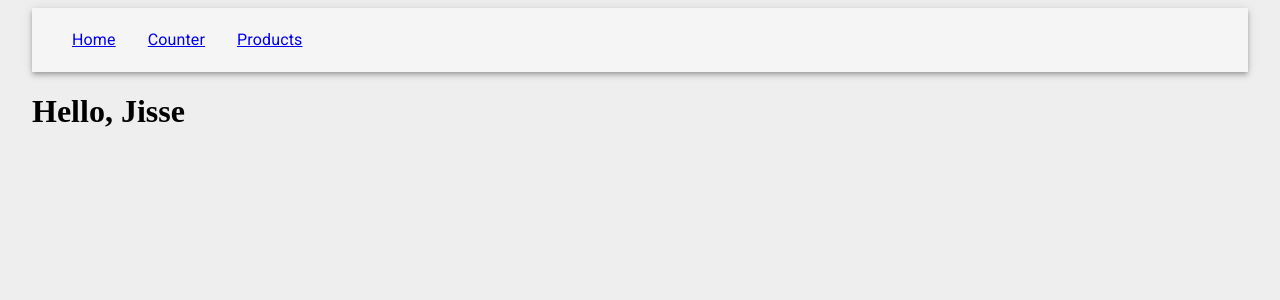
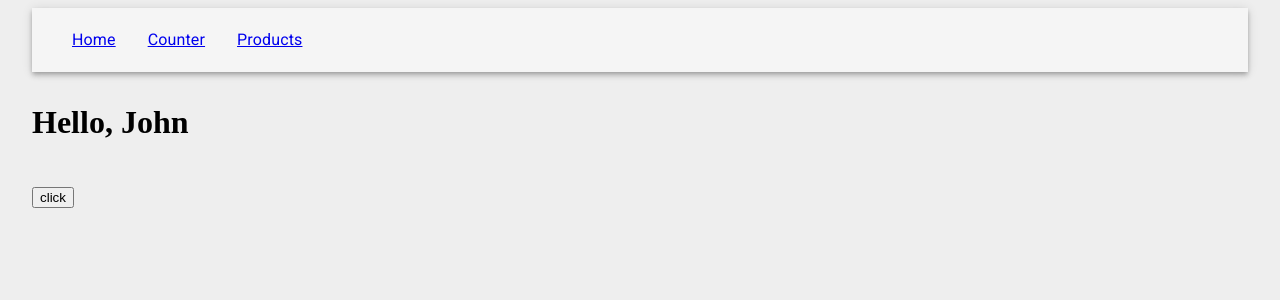
Before and after one commit to yireo-training/react-playground, a React app: page / in a window 1280 px wide. Shown: the top 300 px of the page. Built offline with nearby package versions, Linux system fonts and the light colour scheme.

Commit message:
Pending changes

```diff
--- a/src/App/Home/Greeting.js
+++ b/src/App/Home/Greeting.js
@@ -1,7 +1,24 @@
 import React from "react";
 
-let Greeting = props => {
-  return <div>Hello, {props.name}</div>;
-};
+class Greeting extends React.Component {
+  state = {
+    name: 'John',
+    address: 'sdfsd'
+  }
+
+  setNameHandler = (event) => {
+    event.preventDefault();
+    this.setState({name:'Peter'});
+  }
+
+  render() {
+    return (
+      <React.Fragment>
+        <p>Hello, {this.state.name}</p>
+        <button onClick={this.setNameHandler}>click</button>
+      </React.Fragment>
+    );
+  }
+}
 
 export default Greeting;
--- a/src/App/Pages/ProductsPage.js
+++ b/src/App/Pages/ProductsPage.js
@@ -1,8 +1,9 @@
 import React from 'react';
-//import ProductListingContainer from '../Products/ProductListingContainerBasic';
+import ProductListingContainer from '../Products/ProductListingContainerBasic';
 //import ProductListingContainer from '../Products/ProductListingContainerSmarter';
 //import ProductListingContainer from '../Products/ProductListingContainerFunctional';
-import ProductListingContainer from '../Products/ProductListingContainerTest';
+//import ProductListingContainer from '../Products/ProductListingContainerTest';
+//import ProductListingContainer from '../Products/ProductListingContainerFunctional2';
 
 const ProductsPage = () => {
     return (
--- a/src/App/Products/SingleProduct.js
+++ b/src/App/Products/SingleProduct.js
@@ -4,7 +4,7 @@ const Product = (props) => (
     <li>
         {props.item.name} [{props.item.sku}]
         <img width="40" src={props.item.small_image.url} />
-        <p dangerouslySetInnerHTML={props.item.description}></p>
+        <div dangerouslySetInnerHTML={props.item.description}></div>
     </li>
 );
 
```
